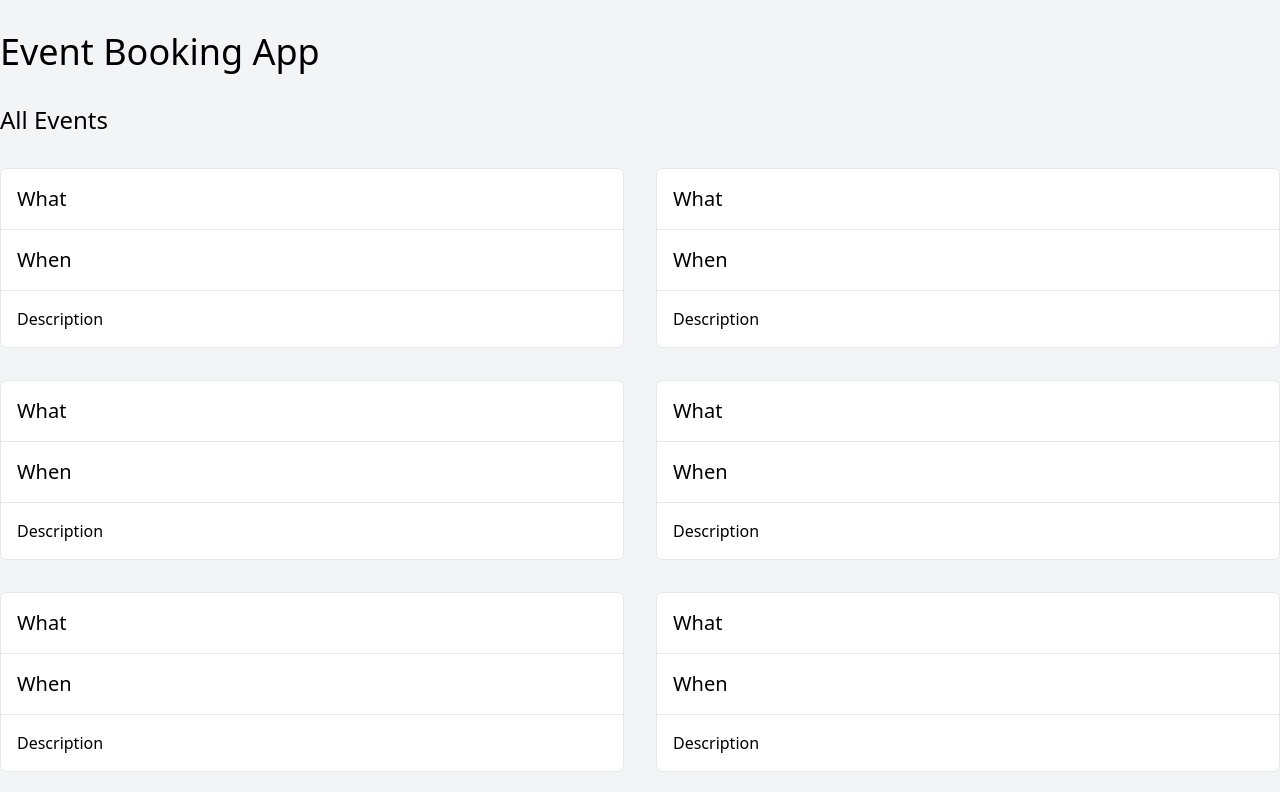
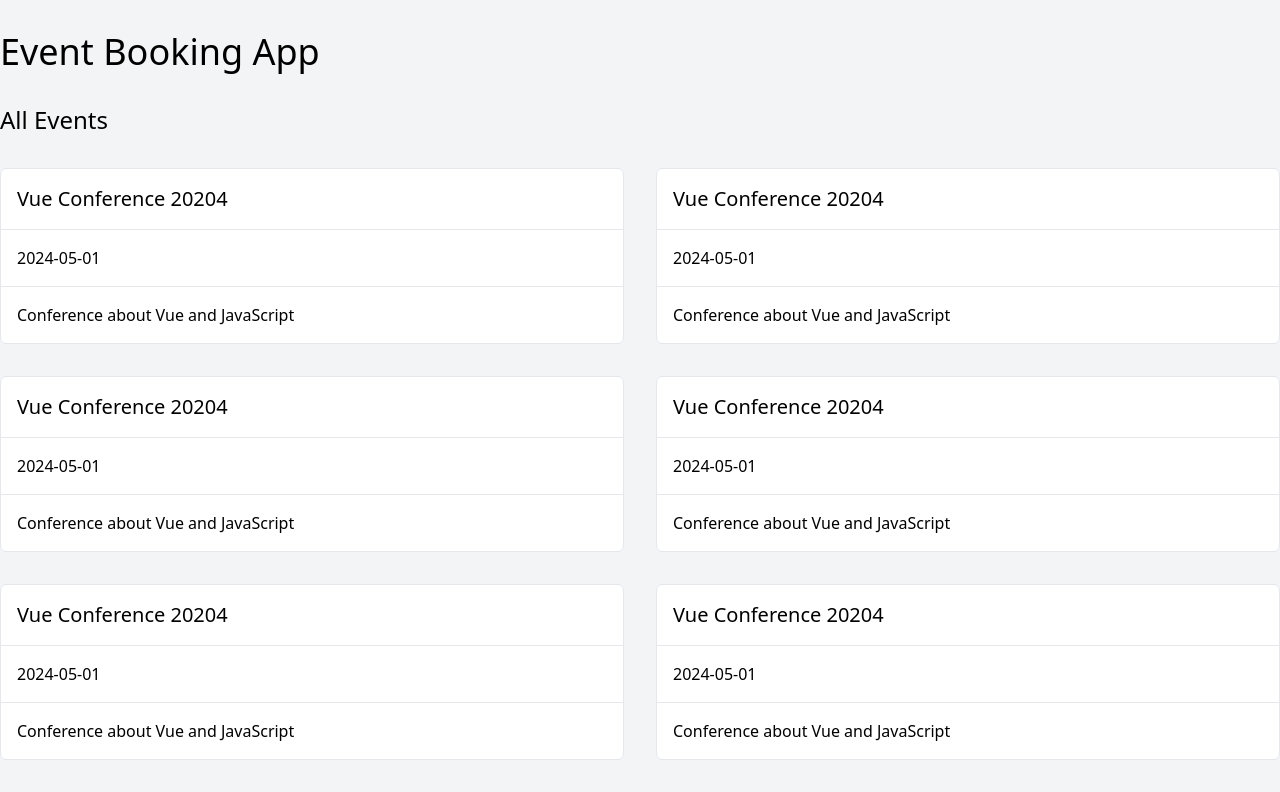
Before and after one commit to filipivanovic/event-booking, a Vue app: page / in a window 1280 px wide. Shown: the top 792 px of the page. Built offline with nearby package versions, Linux system fonts and the light colour scheme.

Commit message:
props added

```diff
--- a/src/App.vue
+++ b/src/App.vue
@@ -6,7 +6,7 @@
     <h1 class="text-4xl font-medium">Event Booking App</h1>
     <h2 class="text-2xl font-medium">All Events</h2>
     <section class="grid grid-cols-2 gap-8">
-      <EventCard v-for="i in 8" :key="i" />
+      <EventCard v-for="i in 8" :key="i" title="Vue Conference 20204" when="2024-05-01" description="Conference about Vue and JavaScript" />
     </section>
     <h2 class="text-2xl font-medium">Your Bookings</h2>
   </main>
--- a/src/components/EventCard.vue
+++ b/src/components/EventCard.vue
@@ -1,12 +1,19 @@
+
 <script setup>
+
+defineProps({
+  title: String,
+  when: String,
+  description: String
+})
 
 </script>
 
 <template>
   <div class="border border-gray-200 bg-white rounded-md">
-    <h3 class="p-4 font-medium text-xl border-b border-gray-200">What</h3>
-    <p class="p-4 font-medium text-xl border-b border-gray-200">When</p>
-    <p class="p-4">Description</p>
+    <h3 class="p-4 font-medium text-xl border-b border-gray-200">{{ title }}</h3>
+    <p class="p-4 border-b border-gray-200">{{ when }}</p>
+    <p class="p-4">{{ description }}</p>
   </div>
 </template>
 
```
